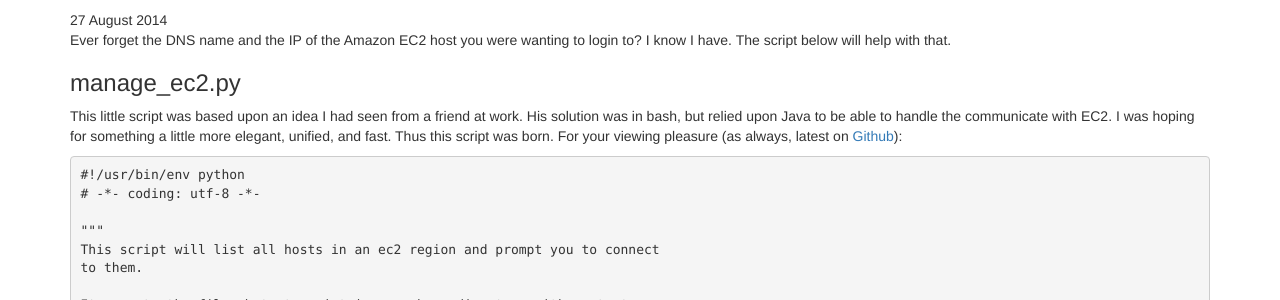
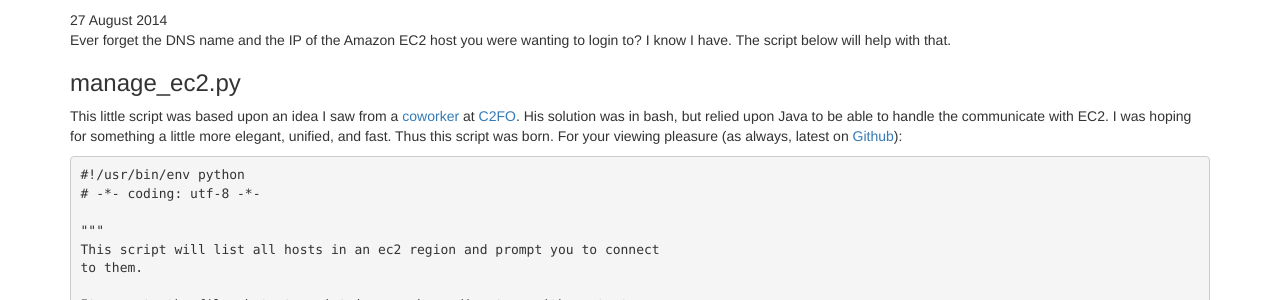
Before and after one commit to rfairburn/rfairburn.github.io, a Jekyll site: the page built from _posts/2014-08-27-quick-ssh-login-to-ec2-hosts.md, in a window 1280 px wide and 900 px high. Shown: the part 182-482 px from the top of the window. Built offline with Jekyll 4.4.1, drawn with Linux system fonts in a browser that asks for light colours; nearby versions of some CDN libraries; library files that are not in the unit come from our copies; comment, search, counter and statistics services are not loaded.

Commit message:
attribute sean

```diff
--- a/_posts/2014-08-27-quick-ssh-login-to-ec2-hosts.md
+++ b/_posts/2014-08-27-quick-ssh-login-to-ec2-hosts.md
@@ -10,7 +10,7 @@ Ever forget the DNS name and the IP of the Amazon EC2 host you were wanting to l
 
 ### manage_ec2.py
 
-This little script was based upon an idea I had seen from a friend at work.  His solution was in bash, but relied upon Java to be able to handle the communicate with EC2.  I was hoping for something a little more elegant, unified, and fast.  Thus this script was born.  For your viewing pleasure (as always, latest on [Github](https://gist.github.com/rfairburn/15553a7eeb980302b84a)):
+This little script was based upon an idea I saw from a [coworker](https://github.com/seancdugan) at [C2FO](http://c2fo.com).  His solution was in bash, but relied upon Java to be able to handle the communicate with EC2.  I was hoping for something a little more elegant, unified, and fast.  Thus this script was born.  For your viewing pleasure (as always, latest on [Github](https://gist.github.com/rfairburn/15553a7eeb980302b84a)):
 
 {% highlight python %}
 
```
